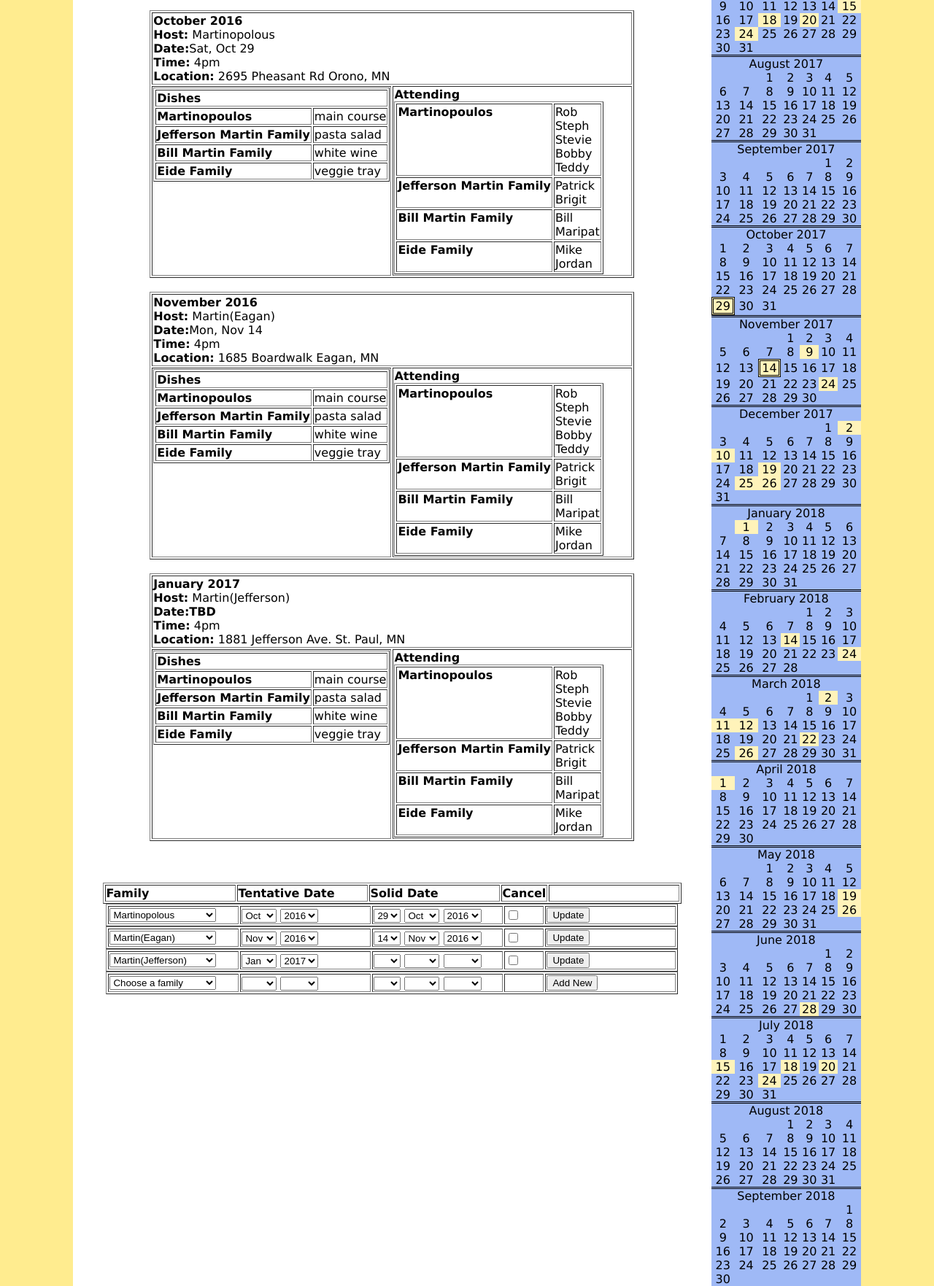
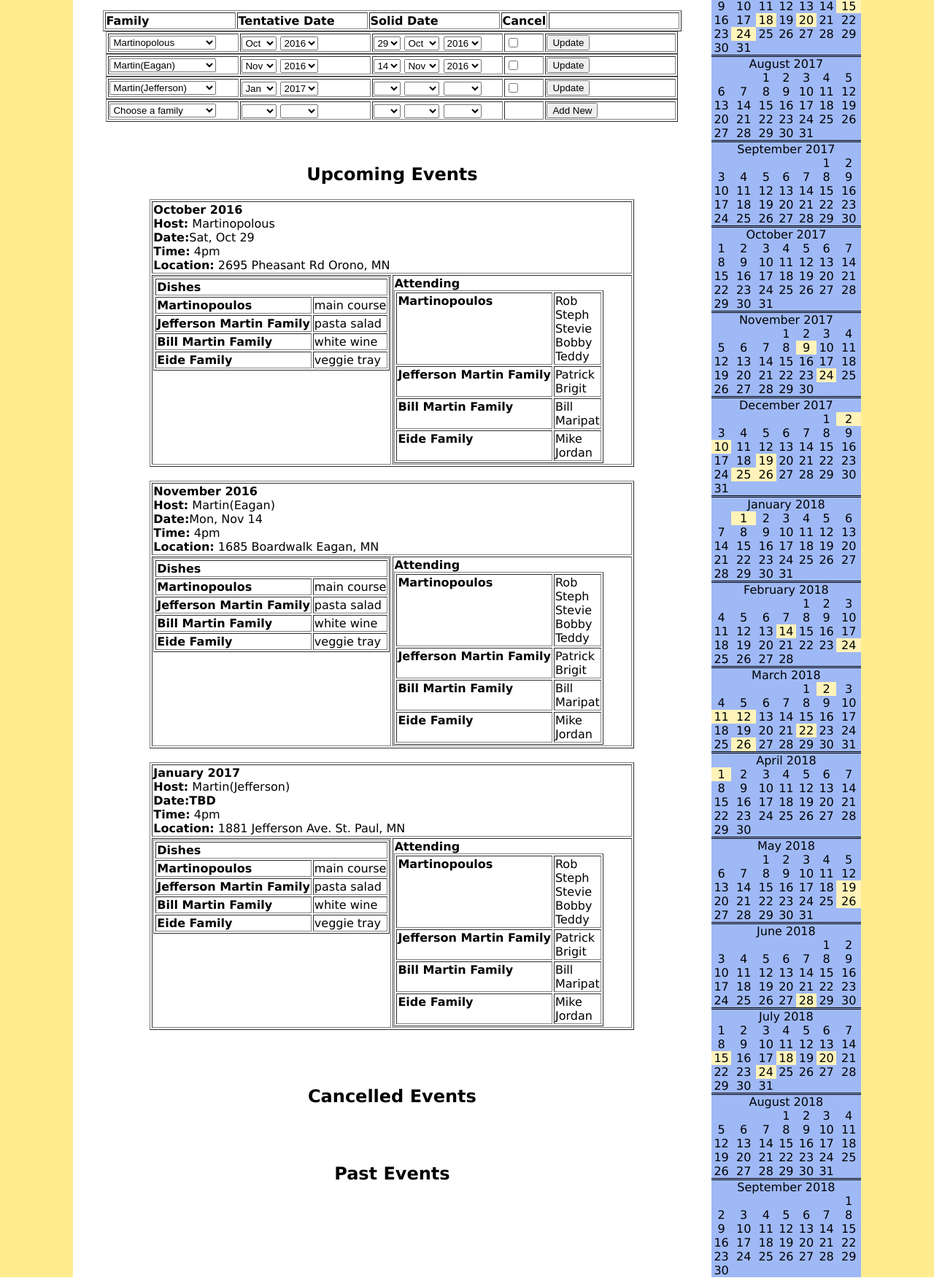
Before and after one commit to rfkmartin/martinfamilydinner, a PHP site: page /addfamily.php in a window 1280 px wide; the page is wider, and only the part inside the window is pictured. Shown: the part 1344-3107 px from the top of that part at 73% size. Run offline with PHP 8.4, Linux system fonts and the light colour scheme; data comes from the database, SQL or seed files in the repository.

Commit message:
updating date/family for dinner *preventing one dinner printed more than once in calendar

```diff
--- a/addfamily.php
+++ b/addfamily.php
@@ -289,9 +289,13 @@ echo member_addnew($link);
 echo "<br><br>";
 echo add_food($link);
 echo "<br><br>";
-echo print_events($link);
+echo add_events($link,$_POST);
 echo "<br><br>";
-echo add_events($link,$_POST);
+echo print_events($link,'upcoming');
+echo "<br><br>";
+echo print_events($link,'cancelled');
+echo "<br><br>";
+echo print_events($link,'past');
 print "    </td>\n";
 print "    <td valign=\"top\">\n";
 
--- a/family.php
+++ b/family.php
@@ -240,11 +240,28 @@ function add_food($link)
    return $calendar;
 }
 // print all upcoming events with food and attendance
-function print_events($link)
+function print_events($link,$type)
 {
-   // print archived/past events
-   // print cancelled events
-   $sql = "select * from (select f.name,e.family_id,ad.line1,ad.city,ad.state,d.month,d.day,d.year,str_to_date(concat(concat(month,'/',greatest(day,1)),'/',year),'%m/%d/%Y') dt from date d join event e on d.date_id=e.date_id join family f on f.family_id=e.family_id join address ad on ad.address_id=f.address_id where e.cancel=0) as a where a.dt>curdate()";
+   if ($type=='upcoming')
+   {
+      $title='Upcoming Events';
+      $timearrow='>';
+      $cancelled=' where e.cancel=0';
+   }
+   elseif ($type=='cancelled')
+   {
+      $title='Cancelled Events';
+      $timearrow='>';
+      $cancelled=' where e.cancel=1';
+   }
+   elseif ($type=='past')
+   {
+      $title='Past Events';
+      $timearrow='<';
+      $cancelled='';
+   }
+   echo '<h2>'.$title.'</h2>';
+   $sql = "select * from (select f.name,e.family_id,ad.line1,ad.city,ad.state,d.month,d.day,d.year,str_to_date(concat(concat(month,'/',greatest(day,1)),'/',year),'%m/%d/%Y') dt from date d join event e on d.date_id=e.date_id join family f on f.family_id=e.family_id join address ad on ad.address_id=f.address_id".$cancelled.") as a where a.dt".$timearrow."curdate()";
    logger($link,$sql);
    $data = mysqli_query($link,$sql);
    while (list($fam_name,$fam_id,$line1,$city,$state,$month,$day,$year,$date)=mysqli_fetch_row($data)) {
@@ -277,24 +294,22 @@ function print_events($link)
 // print all upcoming events with food and attendance
 function add_events($link)
 {
+   $error="";
    if (isset($_POST['addevent']))
    {
       $family_id=$_POST['family'];
       //check for valid month year
-      echo 'eday: '.$_POST['eday'].' etday: '.$_POST['etday'].' ';
       if ($_POST['eday']=="")
       {
          $eventm=date('m', strtotime($_POST['etday']));
          $eventY=date('Y', strtotime($_POST['etday']));
          $eventd=-1;
-         echo 'dt: '.$eventd.' mt: '.$eventm.' Yt: '.$eventY;
       }
       else
       {
          $eventm=date('m', strtotime($_POST['eday']));
          $eventY=date('Y', strtotime($_POST['eday']));
          $eventd=date('d', strtotime($_POST['eday']));
-         echo 'd: '.$eventd.' m: '.$eventm.' Y: '.$eventY;
       }
       $sql = "insert into date(day,month,year) values ('".$eventd."','".$eventm."','".$eventY."')";
       logger($link,$sql);
@@ -315,15 +330,41 @@ function add_events($link)
    }
    if (isset($_POST['updateevent']))
    {
-      if ($_POST['cancel']=='on')
+      if (!empty($_POST['cancel']))
       {
-         echo 'cancel:'.$_POST['cancel'].' xxx';
          $e_id=$_POST['e_id'];
          $sql = "update event set cancel=1 where event_id=".$e_id;
          logger($link,$sql);
          if (!mysqli_query($link,$sql))
          {
             logger($link,"Error updating record: " . mysqli_error($link));
+         }
+      }
+      else
+      {
+         if ($_POST['eday']=="")
+         {
+            $error.='<br><font color="red">Please select a valid date</font>';
+         }
+         else
+         {
+            $eventm=date('m', strtotime($_POST['eday']));
+            $eventY=date('Y', strtotime($_POST['eday']));
+            $eventd=date('d', strtotime($_POST['eday']));
+            $e_id=$_POST['e_id'];
+            $family_id=$_POST['family'];
+            $sql = 'update date d join event e on d.date_id=e.date_id set month='.$eventm.',day='.$eventd.',year='.$eventY.' where e.event_id='.$e_id;
+            logger($link,$sql);
+            if (!mysqli_query($link,$sql))
+            {
+               logger($link,"Error updating record: " . mysqli_error($link));
+            }
+            $sql = 'update event e set family_id='.$family_id.' where e.event_id='.$e_id;
+            logger($link,$sql);
+            if (!mysqli_query($link,$sql))
+            {
+               logger($link,"Error updating record: " . mysqli_error($link));
+            }
          }
       }
    }
@@ -341,16 +382,17 @@ function add_events($link)
       }
    }
 
+   echo $error;
+   echo '<table border="1"><tr>';
+   echo '<td width="175px"><b>Family</b></td>';
+   echo '<td width="175px"><b>Tentative Date</b></td>';
+   echo '<td width="175px"><b>Solid Date</b></td>';
+   echo '<td width="50px"><b><b>Cancel</b></b></td>';
+   echo '<td width="175px"></td></tr></table>';
    $sql = "select * from (select e.event_id,f.name,e.family_id,d.month,d.day,d.year,str_to_date(concat(concat(month,'/',greatest(day,1)),'/',year),'%m/%d/%Y') dt from date d join event e on d.date_id=e.date_id join family f on f.family_id=e.family_id where e.cancel=0) as a where a.dt>curdate()";
    logger($link,$sql);
    $data = mysqli_query($link,$sql);
    $i=0;
-      echo '<table border="1"><tr>';
-      echo '<td width="175px"><b>Family</b></td>';
-      echo '<td width="175px"><b>Tentative Date</b></td>';
-      echo '<td width="175px"><b>Solid Date</b></td>';
-      echo '<td width="50px"><b><b>Cancel</b></b></td>';
-      echo '<td width="175px"></td></tr></table>';
    while (list($e_id,$fam_name,$fam_id,$month,$day,$year,$date)=mysqli_fetch_row($data)) {
       $sql1 = "select family_id,name from family";
       $data1 = mysqli_query($link,$sql1);
@@ -371,7 +413,7 @@ function add_events($link)
       echo '<td width="175px"><input type="text" id="etdate'.$i.'" name="etday" data-format="YYYY-MM" data-template="MMM YYYY" value="'.$year.'-'.sprintf('%02d',$month).'"></td>';
       echo '<td width="175px"><input type="text" id="edate'.$i.'" name="eday" data-format="DD-MM-YYYY" data-template="D MMM YYYY" value="'.sprintf('%02d',$day).'-'.sprintf('%02d',$month).'-'.$year.'"></td>';
       echo '<td width="50px"><input type="checkbox" name="cancel"></td>';
-      echo '<td width="175px"><input type="hidden" name="e_id" value="'.$e_id.'"><input type="hidden" name="family_id" value="'.$fam_id.'">';
+      echo '<td width="175px"><input type="hidden" name="e_id" value="'.$e_id.'">';
       echo '<input type="submit" name="updateevent" value="Update">';
       echo '</td></tr></table>';
       echo '<script>$(function(){$(\'#etdate'.$i.'\').combodate({minYear:2016,maxYear:2018});});</script>';
--- a/month.php
+++ b/month.php
@@ -9,7 +9,7 @@ function draw_calendar($link,$month,$year,$number){
    //           bday    anniv    event
    // xtra1     name    name     family
    // xtra2     showage NULL
-   $sql = "(select month,day,year,'a' as type,name as xtra1,'' as xtra2 from date join family on date.date_id=family.anniversary_id) union (select month,day,year,'b' as type,first_name as xtra1,show_age as xtra2 from date join person on date.date_id=person.birthday_id) union (select month,day,year,'e' as type,name as xtra1,'' as xtra2 from date join event on event.date_id=date.date_id join family on event.family_id=family.family_id where day > 0) order by month,day,year,type";
+   $sql = "(select month,day,year,'a' as type,name as xtra1,'' as xtra2 from date join family on date.date_id=family.anniversary_id) union (select month,day,year,'b' as type,first_name as xtra1,show_age as xtra2 from date join person on date.date_id=person.birthday_id) union (select month,day,year,'e' as type,name as xtra1,'' as xtra2 from date join event on event.date_id=date.date_id join family on event.family_id=family.family_id where day > 0) order by month,day,type desc,year";
    //select month,day,year,first_name,show_age from date join person on date.date_id=person.birthday_id order by month,day";
    $data = mysqli_query($link,$sql);
    while (list($mnth[$i],$dy[$i],$yr[$i],$type[$i],$xtra1[$i],$xtra2[$i])=mysqli_fetch_row($data)) {
@@ -60,13 +60,24 @@ function draw_calendar($link,$month,$year,$number){
             $event="";
             if ($type[$j]=="e")
             {
-               $event=" dinner";
+               if ($yr[$j]==$year)
+               {
+                  $calendar.=" class='event dinner'><div class='eventdata'>".$list_day."<span class='eventdatatext'>";
+                  //$event=" dinner";
+               }
+               else
+               {
+                  $calendar.= ">".$list_day;
+               }
             }
-            $calendar.=" class='event".$event."'><div class='eventdata'>".$list_day."<span class='eventdatatext'>";
-            if ($type[$j]=="e")
+            else
+            {
+               $calendar.=" class='event'><div class='eventdata'>".$list_day."<span class='eventdatatext'>";
+            }
+            if ($type[$j]=="e"&&$yr[$j]==$year)
             {
                $calendar.="<b>Dinner</b><br>";
-               $calendar.=$xtra1[$j]."<br>";
+               $calendar.=$xtra1[$j]." ".$yr[$j]."<br>";
             }
             if ($type[$j]=="a")
             {
```
